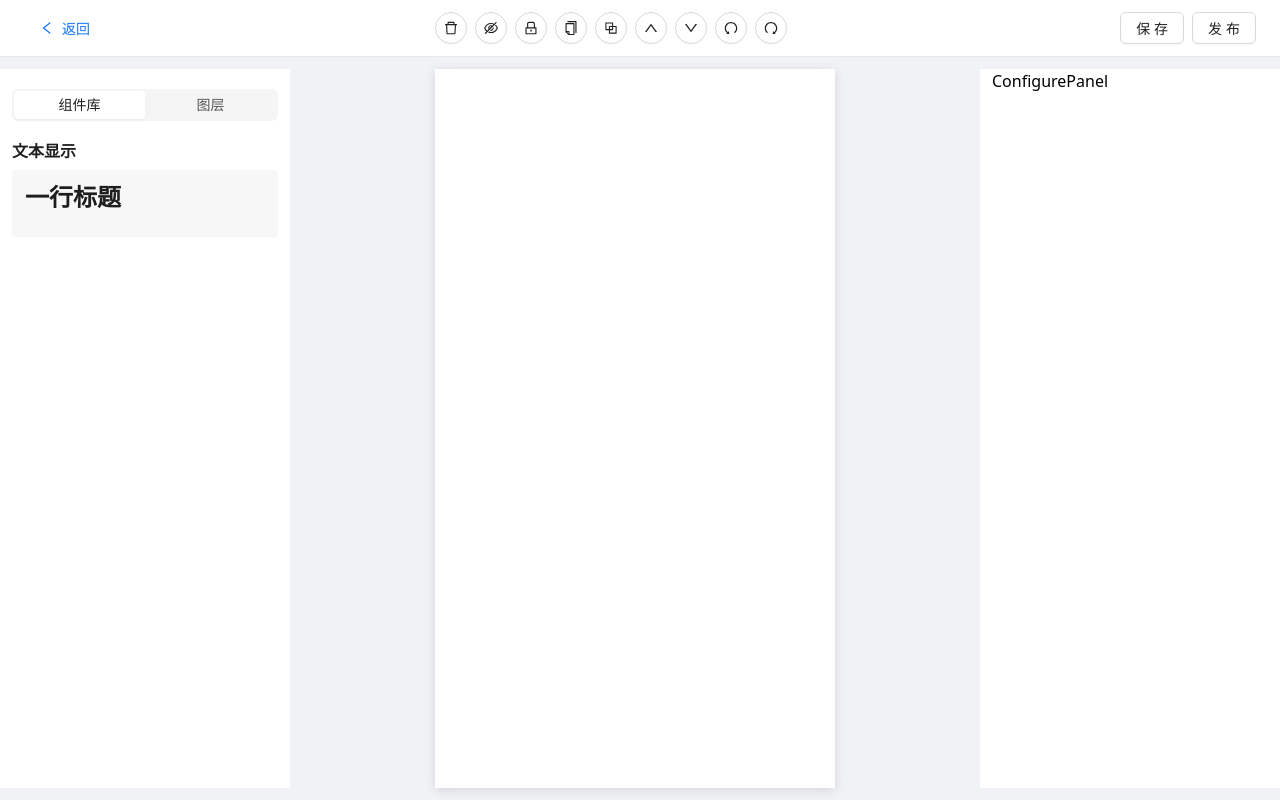
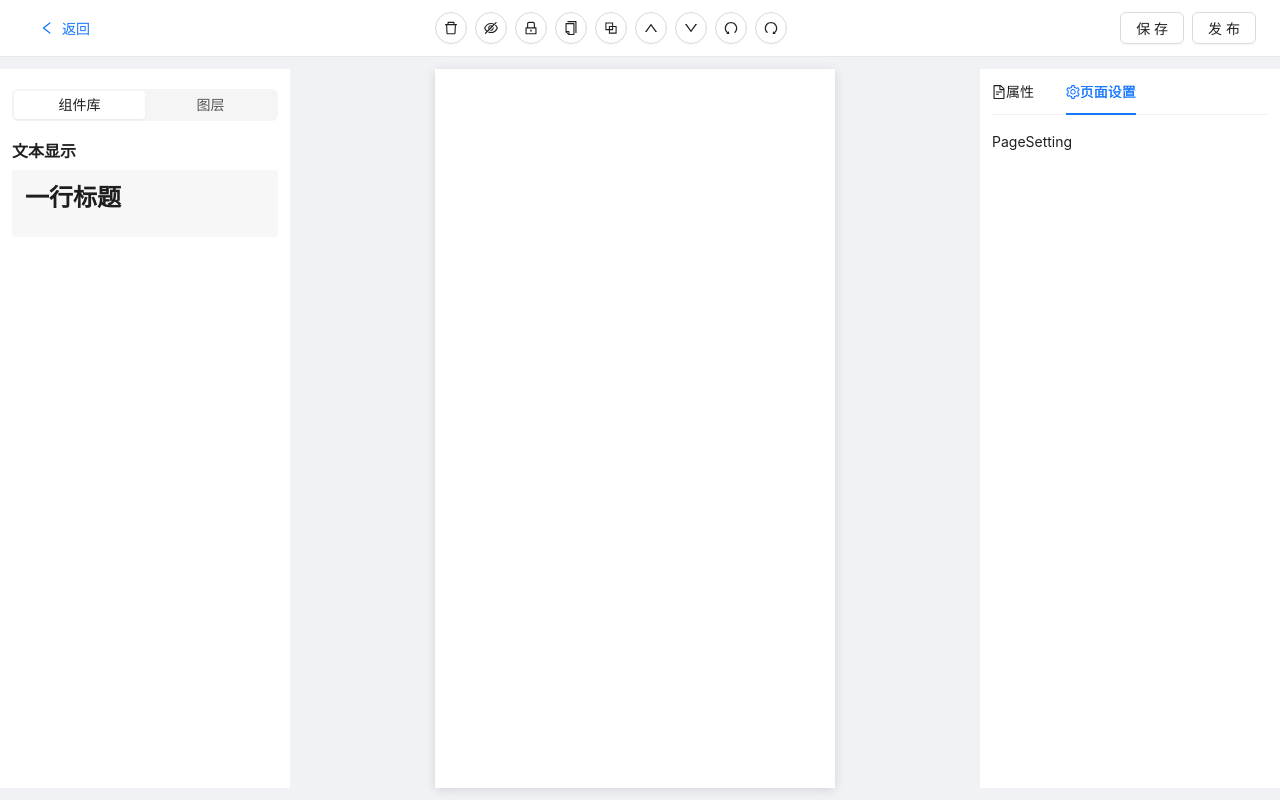
Before and after one commit to kongyich/somi, a React (Vite) app in the folder app/main/: page /question/edit in a window 1280 px wide. Built offline with nearby package versions, Linux system fonts and the light colour scheme.

Commit message:
feat: add configurePanel

```diff
--- /dev/null
+++ b/app/main/src/pages/Edit/ConfigurePanel/ComponentProp.tsx
@@ -0,0 +1,9 @@
+import { FC } from 'react'
+
+const ComponentProp: FC = () => {
+  return (
+    <div>ComponentProp</div>
+  )
+}
+
+export default ComponentProp
--- /dev/null
+++ b/app/main/src/pages/Edit/ConfigurePanel/PageSetting.tsx
@@ -0,0 +1,9 @@
+import { FC } from 'react'
+
+const PageSetting: FC = () => {
+  return (
+    <div>PageSetting</div>
+  )
+}
+
+export default PageSetting
--- a/app/main/src/pages/Edit/ConfigurePanel/index.tsx
+++ b/app/main/src/pages/Edit/ConfigurePanel/index.tsx
@@ -1,9 +1,49 @@
-import { FC } from 'react'
+import { FC, useState, useEffect } from 'react'
+import { Tabs } from 'antd'
+import { FileTextOutlined, SettingOutlined } from '@ant-design/icons'
+import PageSetting from './PageSetting'
+import ComponentProp from './ComponentProp'
+import useGetComponentInfo from '../../../hooks/useGetComponentInfo'
+
+enum TAB_KEYS {
+  PROP_KEY = 'prop',
+  SETTING_KEY = 'setting'
+}
 
 const ConfigurePanel: FC = () => {
-  return (
-    <div>ConfigurePanel</div>
-  )
+
+  const [activeKey, setActiveKey] = useState(TAB_KEYS.PROP_KEY)
+  const { selectedId } = useGetComponentInfo()
+
+  useEffect(() => {
+    if (selectedId) setActiveKey(TAB_KEYS.PROP_KEY)
+    else setActiveKey(TAB_KEYS.SETTING_KEY)
+  }, [selectedId])
+
+  const tabsItems = [
+    {
+      key: TAB_KEYS.PROP_KEY,
+      label: (
+        <span>
+          <FileTextOutlined />
+          属性
+        </span>
+      ),
+      children: <ComponentProp />
+    },
+    {
+      key: TAB_KEYS.SETTING_KEY,
+      label: (
+        <span>
+          <SettingOutlined />
+          页面设置
+        </span>
+      ),
+      children: <PageSetting />
+    }
+  ]
+
+  return <Tabs activeKey={activeKey} items={tabsItems} />
 }
 
 export default ConfigurePanel
--- a/app/main/src/pages/Edit/EditCanvas/index.tsx
+++ b/app/main/src/pages/Edit/EditCanvas/index.tsx
@@ -1,11 +1,13 @@
 import { FC } from 'react'
 import useGetComponentInfo from '../../../hooks/useGetComponentInfo'
-import { ComponentInfoType } from '../../../store/features/componentSlice'
+import { ComponentInfoType, changeSelectedId } from '../../../store/features/componentSlice'
 import styles from './styles/index.module.scss'
 import { getComponentConfByType } from '../../../components/QuestionComponents'
+import { useDispatch } from 'react-redux'
 
 const EditCanvas: FC = () => {
   const { componentList } = useGetComponentInfo()
+  const dispatch = useDispatch()
 
   const genComponent = (componentInfo: ComponentInfoType) => {
     const { type, props } = componentInfo
@@ -16,17 +18,18 @@ const EditCanvas: FC = () => {
     return <Component {...props} />
   }
 
-  function handleClick() {
-    // event.stopPropagation() // 阻止冒泡
+  function handleClick(event: MouseEvent, id: string) {
+    event.stopPropagation() // 阻止冒泡
+    dispatch(changeSelectedId(id))
   }
   return (
     <>
       <div className={styles.canvas}>
         {
           componentList.map(c => {
-            // const { fe_id } = c
+            const { fe_id } = c
             return (
-              <div onClick={e => handleClick()}>
+              <div onClick={e => handleClick(e, fe_id)}>
                 <div className={styles.component}>{genComponent(c)}</div>
               </div>
             )
--- a/app/main/src/store/features/componentSlice.ts
+++ b/app/main/src/store/features/componentSlice.ts
@@ -35,10 +35,13 @@ export const componentsSlice = createSlice({
     addComponent: (draft: ComponentsStateType, action: PayloadAction<ComponentInfoType>) => {
       const newComponent = action.payload
       insertNewComponent(draft, newComponent)
+    },
+    changeSelectedId: (draft: ComponentsStateType, action: PayloadAction<string>) => {
+      draft.selectedId = action.payload
     }
   }
 })
 
-export const { addComponent } = componentsSlice.actions
+export const { addComponent, changeSelectedId } = componentsSlice.actions
 
 export default componentsSlice.reducer
```
